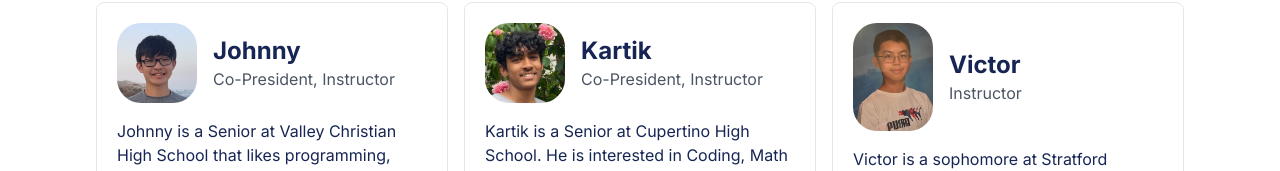
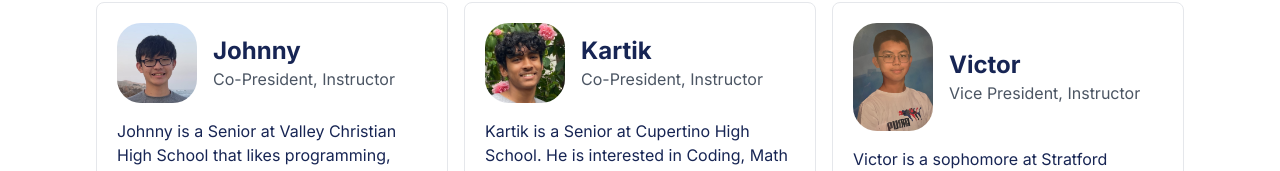
Before and after one commit to hellolol346/hackathon4kids.org, a Next.js app: page /about in a window 1280 px wide. Shown: the part 562-733 px from the top of the page. Built offline with nearby package versions, Linux system fonts and the light colour scheme.

Commit message:
Update VictorJiang.tsx

```diff
--- a/src/app/about/VictorJiang.tsx
+++ b/src/app/about/VictorJiang.tsx
@@ -4,7 +4,7 @@ import victorJiang from 'public/victor_jiang.jpg'
 const VictorJiangCard = () => (
   <Card
     name="Victor"
-    subtitle="Instructor"
+    subtitle="Vice President, Instructor"
     avatar={victorJiang}
     tags={[Tag.CurrentInstructor, Tag.IntroToAlgebra]}
   >
```
